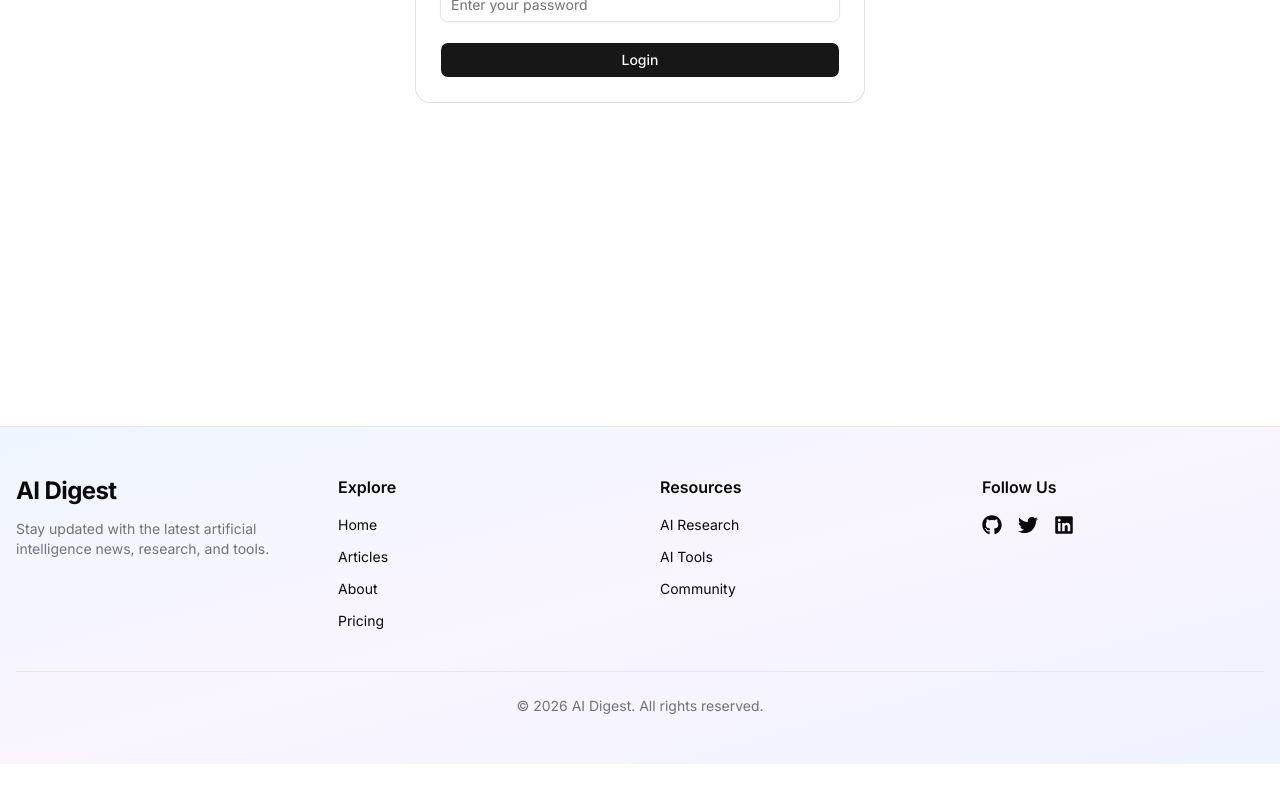
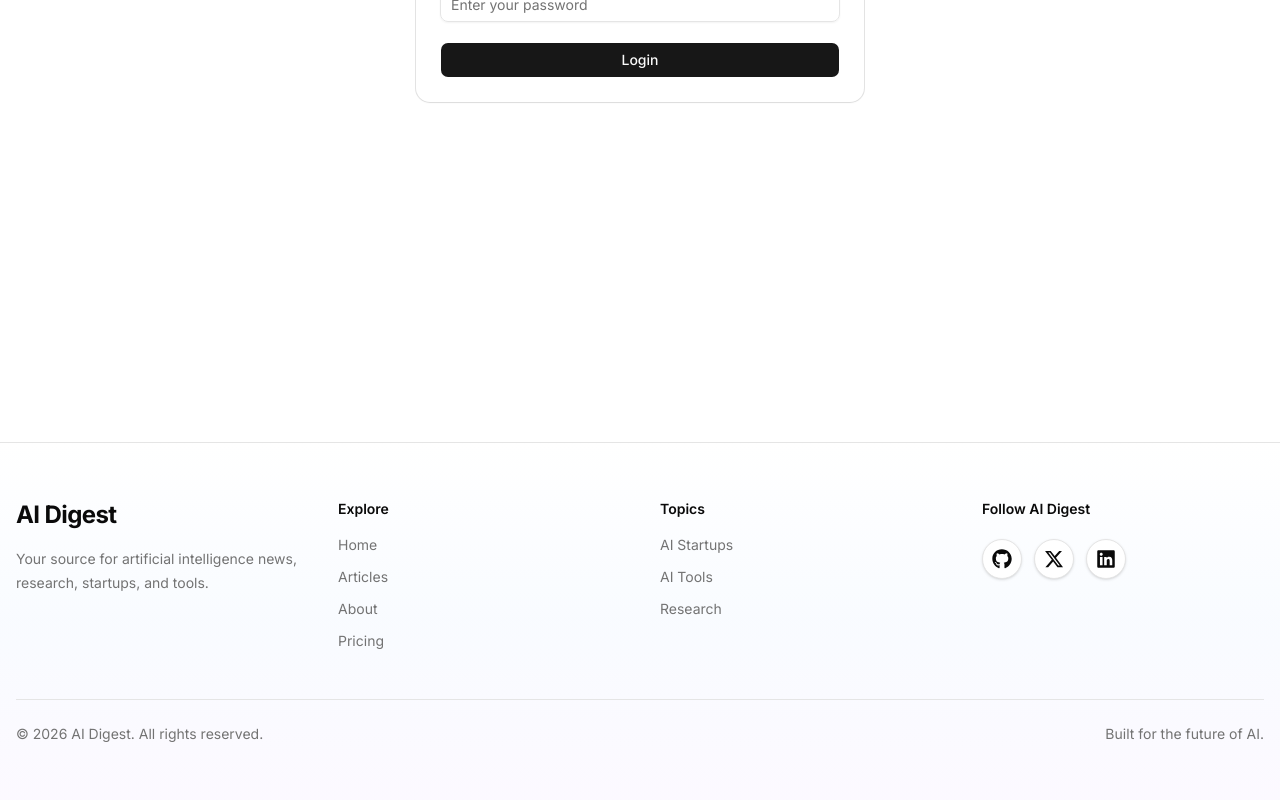
Before and after one commit to blitz-003/ai-digest-frontend, a Next.js app: page /login in a window 1280 px wide. Shown: the part 519-1319 px from the top of the page. Before the commit the page ends 1283 px from the top, so only its background shows below. Built offline with nearby package versions, Linux system fonts and the light colour scheme; no server answers.

Commit message:
added footbar

```diff
--- a/src/components/layout/Footer.tsx
+++ b/src/components/layout/Footer.tsx
@@ -1,62 +1,73 @@
 import Link from "next/link";
+
 import {
   FaGithub,
   FaLinkedin,
-  FaTwitter,
-} from "react-icons/fa";
+  FaXTwitter,
+} from "react-icons/fa6";
 
 
 export default function Footer() {
 
-
   return (
 
-    <footer className="
-      mt-20
+    <footer
+      className="
+        mt-24
         border-t
-      bg-gradient-to-br
-      from-blue-50
-      via-purple-50
-      to-indigo-50
-    ">
+        bg-gradient-to-b
+        from-white
+        via-blue-50/40
+        to-purple-50/60
+      "
+    >
 
-
-      <div className="
+      <div
+        className="
           container
           mx-auto
           px-4
-        py-12
-      ">
+          py-14
+        "
+      >
 
 
-        <div className="
+        <div
+          className="
             grid
             gap-10
-          md:grid-cols-4
-        ">
+            sm:grid-cols-2
+            lg:grid-cols-4
+          "
+        >
 
 
           {/* Brand */}
 
           <div>
 
-            <h2 className="
+            <h2
+              className="
                 text-2xl
                 font-bold
                 tracking-tight
-            ">
+              "
+            >
               AI Digest
             </h2>
 
 
-            <p className="
-              mt-3
+            <p
+              className="
+                mt-4
+                max-w-xs
                 text-sm
+                leading-6
                 text-muted-foreground
-            ">
-              Stay updated with the latest
-              artificial intelligence news,
-              research, and tools.
+              "
+            >
+              Your source for artificial intelligence
+              news, research, startups, and tools.
             </p>
 
 
@@ -65,42 +76,60 @@ export default function Footer() {
 
 
 
-          {/* Navigation */}
+
+          {/* Explore */}
 
           <div>
 
-            <h3 className="
+            <h3
+              className="
+                text-sm
                 font-semibold
-            ">
+              "
+            >
               Explore
             </h3>
 
 
-            <div className="
+            <div
+              className="
                 mt-4
                 flex
                 flex-col
                 gap-3
                 text-sm
-            ">
+                text-muted-foreground
+              "
+            >
 
-
-              <Link href="/">
+              <Link
+                className="hover:text-primary transition"
+                href="/"
+              >
                 Home
               </Link>
 
 
-              <Link href="/articles">
+              <Link
+                className="hover:text-primary transition"
+                href="/articles"
+              >
                 Articles
               </Link>
 
 
-              <Link href="/about">
+              <Link
+                className="hover:text-primary transition"
+                href="/about"
+              >
                 About
               </Link>
 
 
-              <Link href="/pricing">
+              <Link
+                className="hover:text-primary transition"
+                href="/pricing"
+              >
                 Pricing
               </Link>
 
@@ -112,38 +141,53 @@ export default function Footer() {
 
 
 
-          {/* Resources */}
+
+          {/* Topics */}
 
           <div>
 
-            <h3 className="
+            <h3
+              className="
+                text-sm
                 font-semibold
-            ">
-              Resources
+              "
+            >
+              Topics
             </h3>
 
 
-            <div className="
+            <div
+              className="
                 mt-4
                 flex
                 flex-col
                 gap-3
                 text-sm
-            ">
+                text-muted-foreground
+              "
+            >
 
-
-              <Link href="#">
-                AI Research
+              <Link
+                href="/articles?category=ai-startups"
+                className="hover:text-primary transition"
+              >
+                AI Startups
               </Link>
 
 
-              <Link href="#">
+              <Link
+                href="/articles?category=ai-tools"
+                className="hover:text-primary transition"
+              >
                 AI Tools
               </Link>
 
 
-              <Link href="#">
-                Community
+              <Link
+                href="/articles?category=research-papers"
+                className="hover:text-primary transition"
+              >
+                Research
               </Link>
 
 
@@ -160,46 +204,113 @@ export default function Footer() {
 
           <div>
 
-
-            <h3 className="
+            <h3
+              className="
+                text-sm
                 font-semibold
-            ">
-              Follow Us
+              "
+            >
+              Follow AI Digest
             </h3>
 
 
-            <div className="
-              mt-4
+            <div
+              className="
+                mt-5
                 flex
-              gap-4
-            ">
+                gap-3
+              "
+            >
 
+              <a
+                href="#"
+                className="
+                  flex
+                  h-10
+                  w-10
+                  items-center
+                  justify-center
+                  rounded-full
+                  border
+                  bg-white
+                  shadow-sm
+                  transition
+                  hover:-translate-y-1
+                  hover:bg-blue-50
+                "
+              >
 
                 <FaGithub
                   className="
                     h-5
                     w-5
-                  cursor-pointer
                   "
                 />
 
+              </a>
 
-              <FaTwitter
+
+
+
+              <a
+                href="#"
+                className="
+                  flex
+                  h-10
+                  w-10
+                  items-center
+                  justify-center
+                  rounded-full
+                  border
+                  bg-white
+                  shadow-sm
+                  transition
+                  hover:-translate-y-1
+                  hover:bg-blue-50
+                "
+              >
+
+                <FaXTwitter
                   className="
                     h-5
                     w-5
-                  cursor-pointer
                   "
                 />
 
+              </a>
+
+
+
+
+              <a
+                href="#"
+                className="
+                  flex
+                  h-10
+                  w-10
+                  items-center
+                  justify-center
+                  rounded-full
+                  border
+                  bg-white
+                  shadow-sm
+                  transition
+                  hover:-translate-y-1
+                  hover:bg-blue-50
+                "
+              >
 
                 <FaLinkedin
                   className="
                     h-5
                     w-5
-                  cursor-pointer
                   "
                 />
+
+              </a>
+
+
+            </div>
 
 
           </div>
@@ -209,24 +320,34 @@ export default function Footer() {
 
 
 
-        </div>
 
 
+        <div
+          className="
+            mt-12
+            flex
+            flex-col
+            items-center
+            justify-between
+            gap-3
+            border-t
+            pt-6
+            text-sm
+            text-muted-foreground
+            md:flex-row
+          "
+        >
+
+          <p>
+            © {new Date().getFullYear()} AI Digest.
+            All rights reserved.
+          </p>
 
 
+          <p>
+            Built for the future of AI.
+          </p>
 
-        <div className="
-          mt-10
-          border-t
-          pt-6
-          text-center
-          text-sm
-          text-muted-foreground
-        ">
-
-          © {new Date().getFullYear()}
-          {" "}
-          AI Digest. All rights reserved.
 
         </div>
 
@@ -237,5 +358,4 @@ export default function Footer() {
     </footer>
 
   );
-
 }
```
Lines whose indentation alone changed are shown as unchanged.
